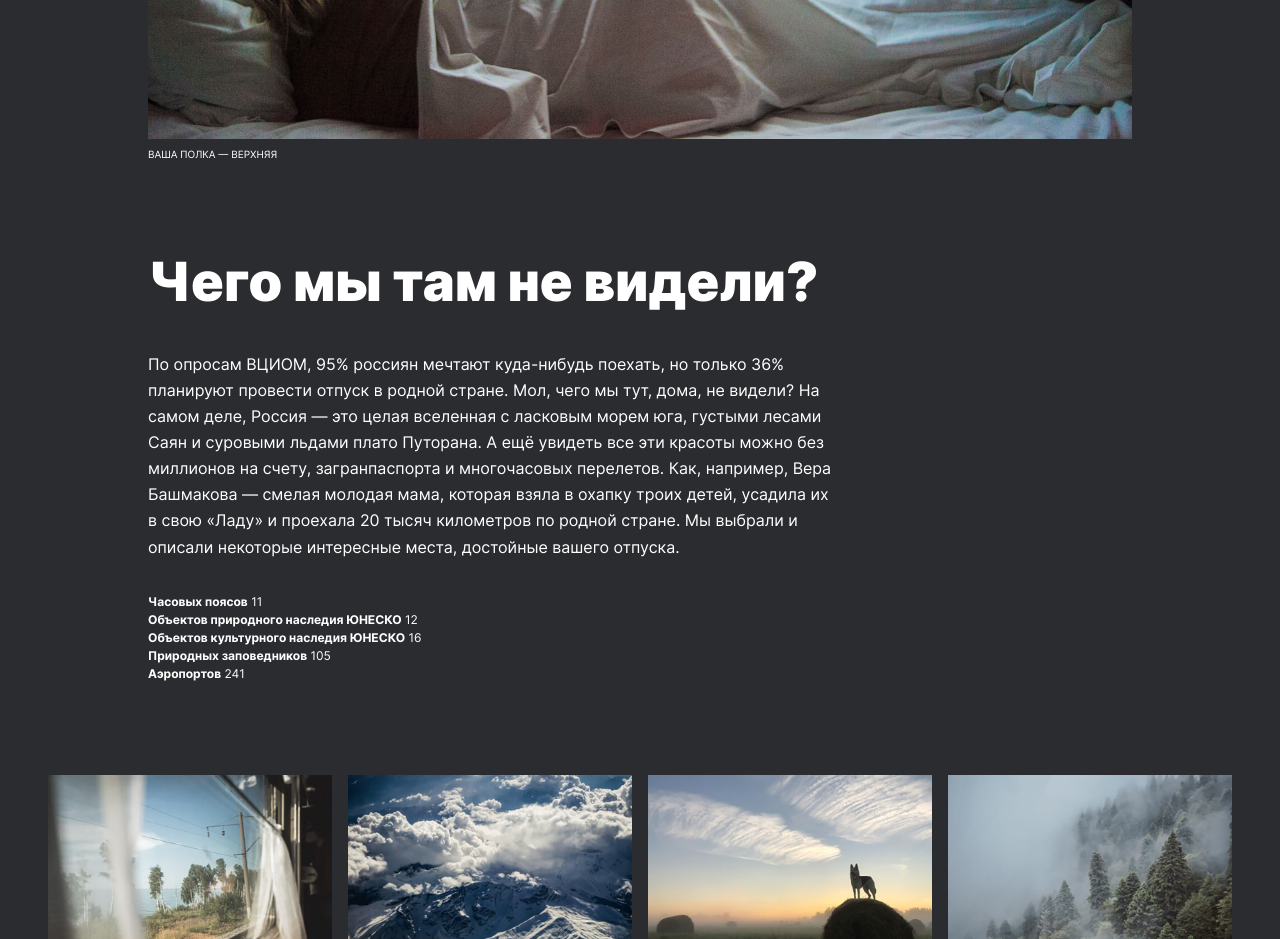
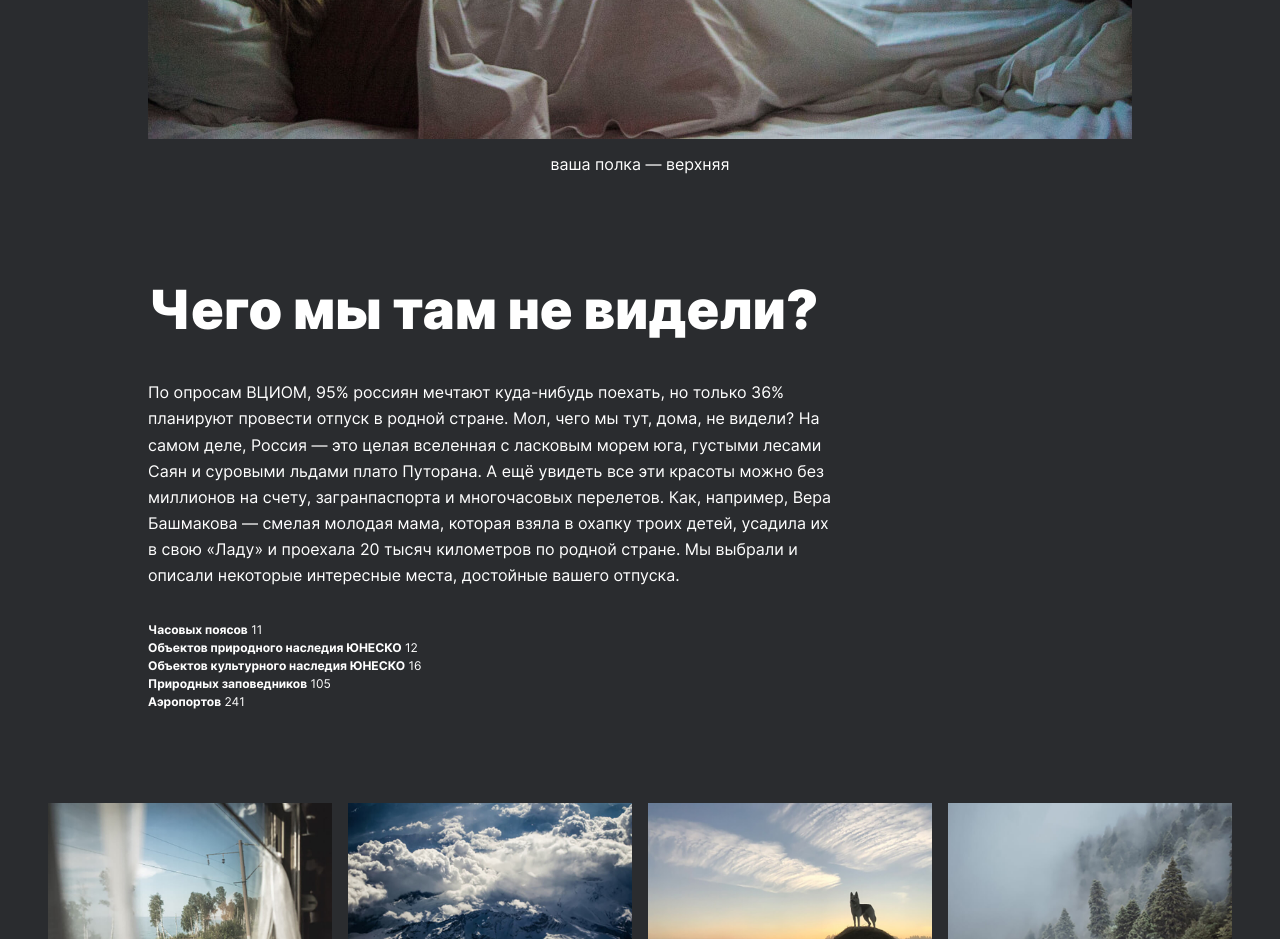
Before and after one commit to ArtemKhudiakov/russian-travel, a plain HTML site: page index.html in a window 1280 px wide. Shown: the part 980-1919 px from the top of the page. Drawn offline with Linux system fonts and the light colour scheme.

Commit message:
fix autotest

```diff
--- a/index.html
+++ b/index.html
@@ -31,7 +31,7 @@
             alt="Боковая полка со спящей женщиной c ниткой маршрута"
             class="lead__image"
           />
-          <p class="lead_caption">ваша полка — верхняя</p>
+          <p class="lead__caption">ваша полка — верхняя</p>
         </section>
 
         <section class="intro">
```
